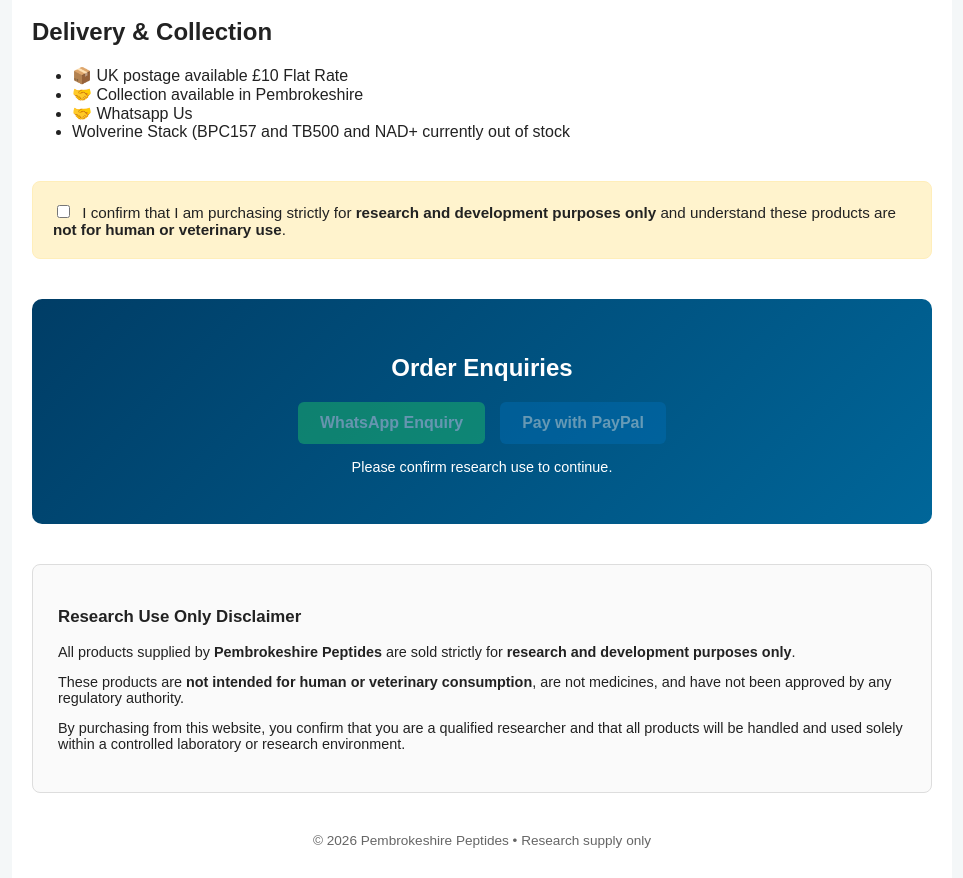
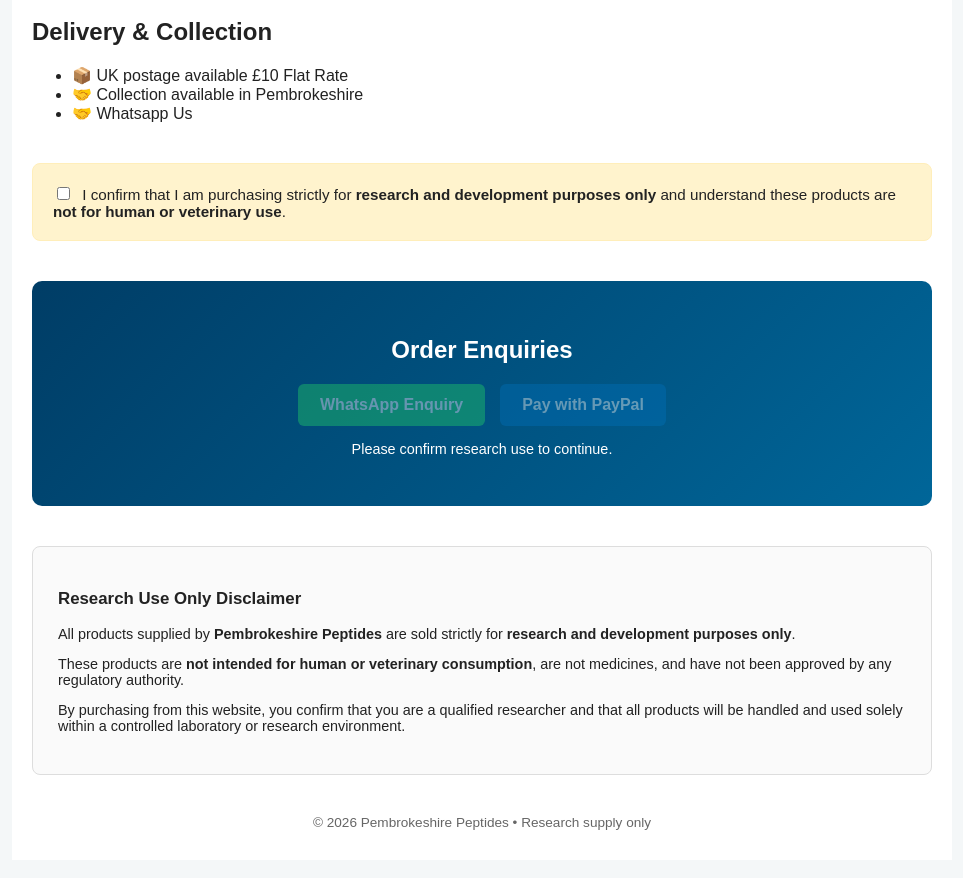
Before and after one commit to Pembrokehirepeptides/pembrokeshirepeptides, a plain HTML site: page final.html in a window 1280 px wide. Shown: the part 2120-2998 px from the top of the page, without its empty margins (158-1121 px from the left). Drawn offline with Linux system fonts and the light colour scheme.

Commit message:
Update final.html

```diff
--- a/final.html
+++ b/final.html
@@ -83,7 +83,6 @@ footer { text-align:center; font-size:0.85em; margin-top:40px; color:#666; }
           NAD+ is not a prescription medicine, it is available for wellness, anti aging, and performance support.
           Each NAD+ 1,000mg kit includes: 2 × Pre-filled NAD+ pens (500mg each)
           Store refrigerated (2–8°C). Do not freeze. Supplied in fixed-volume sealed format for laboratory analysis.
-          Currently out of stock
 </em></p>
   <p><strong>£150</strong></p>
   <label>Quantity:
@@ -100,8 +99,7 @@ footer { text-align:center; font-size:0.85em; margin-top:40px; color:#666; }
           Delivered in sealed format to support compound stability analysis, formulation studies, and delivery mechanism evaluation.
           Each BPC-157 & TB-500 40mg Research kit includes: Pre-filled Research pen (20mg BPC-157, 20mg TB-500)
           Store refrigerated (2–8°C). Do not freeze. Supplied in fixed-volume sealed format for laboratory analysis.
-          Currently out of stock
-</em></p>
+  </em></p>
   <p><strong>£115</strong></p>
   <label>Quantity:
     <input type="number" class="qty" data-name="Wolverine Peptide Pen" data-price="115" value="0" min="0">
@@ -125,7 +123,6 @@ footer { text-align:center; font-size:0.85em; margin-top:40px; color:#666; }
 <li>📦 UK postage available £10 Flat Rate</li>
 <li>🤝 Collection available in Pembrokeshire</li>
 <li>🤝 Whatsapp Us</li>
-<li>Wolverine Stack (BPC157 and TB500 and NAD+ currently out of stock</li>
 </ul>
 </div>
 
```
